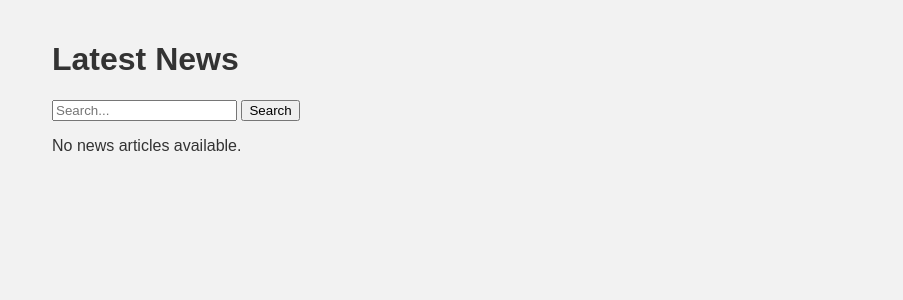
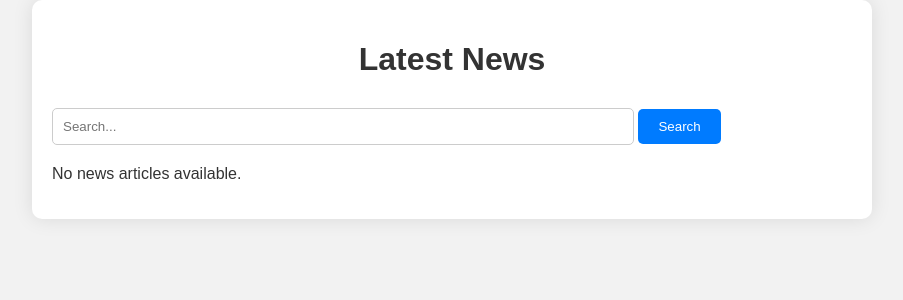
Before and after one commit to YusufTechvitis/Java-Testing, a Django app: page / in a window 1280 px wide. Shown: the top 300 px of the page, without its empty margins (188-1091 px from the left). Run offline with Django 5.2, Linux system fonts and the light colour scheme; data that the repository does not hold is empty.

Commit message:
CSS for search

```diff
--- a/myproject/helloapp/templates/hello.html
+++ b/myproject/helloapp/templates/hello.html
@@ -17,28 +17,63 @@
             max-width: 800px;
             margin: 0 auto;
             padding: 20px;
+            background-color: #fff;
+            border-radius: 10px;
+            box-shadow: 0 0 20px rgba(0, 0, 0, 0.1);
+        }
+        h1 {
+            text-align: center;
+            margin-bottom: 30px;
+            color: #333;
+        }
+        form {
+            margin-bottom: 20px;
+        }
+        input[type="text"] {
+            padding: 10px;
+            width: 70%;
+            border: 1px solid #ccc;
+            border-radius: 5px;
+        }
+        button {
+            padding: 10px 20px;
+            background-color: #007bff;
+            color: #fff;
+            border: none;
+            border-radius: 5px;
+            cursor: pointer;
+        }
+        button:hover {
+            background-color: #0056b3;
         }
         .article {
-            margin-bottom: 20px;
+            margin-bottom: 30px;
             background-color: #fff;
             padding: 20px;
-            border-radius: 5px;
+            border-radius: 10px;
             box-shadow: 0 2px 5px rgba(0, 0, 0, 0.1);
         }
         .article img {
             max-width: 100%;
-            border-radius: 5px;
+            border-radius: 10px;
+            margin-bottom: 10px;
         }
         .article h2 {
             margin-top: 0;
             color: #333;
+            font-size: 24px;
         }
         .article p {
             color: #666;
+            line-height: 1.5;
         }
         .article a {
             color: #007bff;
             text-decoration: none;
+            font-weight: bold;
+        }
+        .article a:hover {
+            text-decoration: underline;
         }
     </style>
 </head>
```
